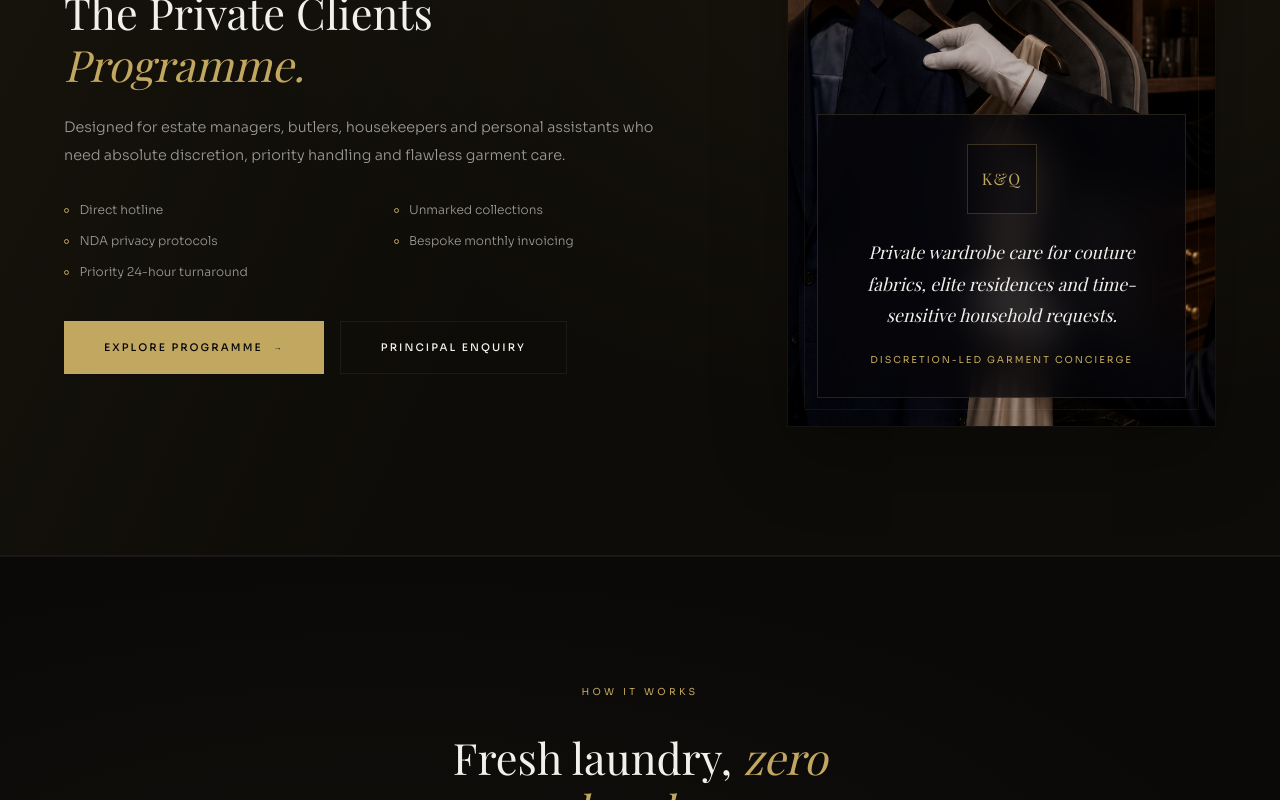
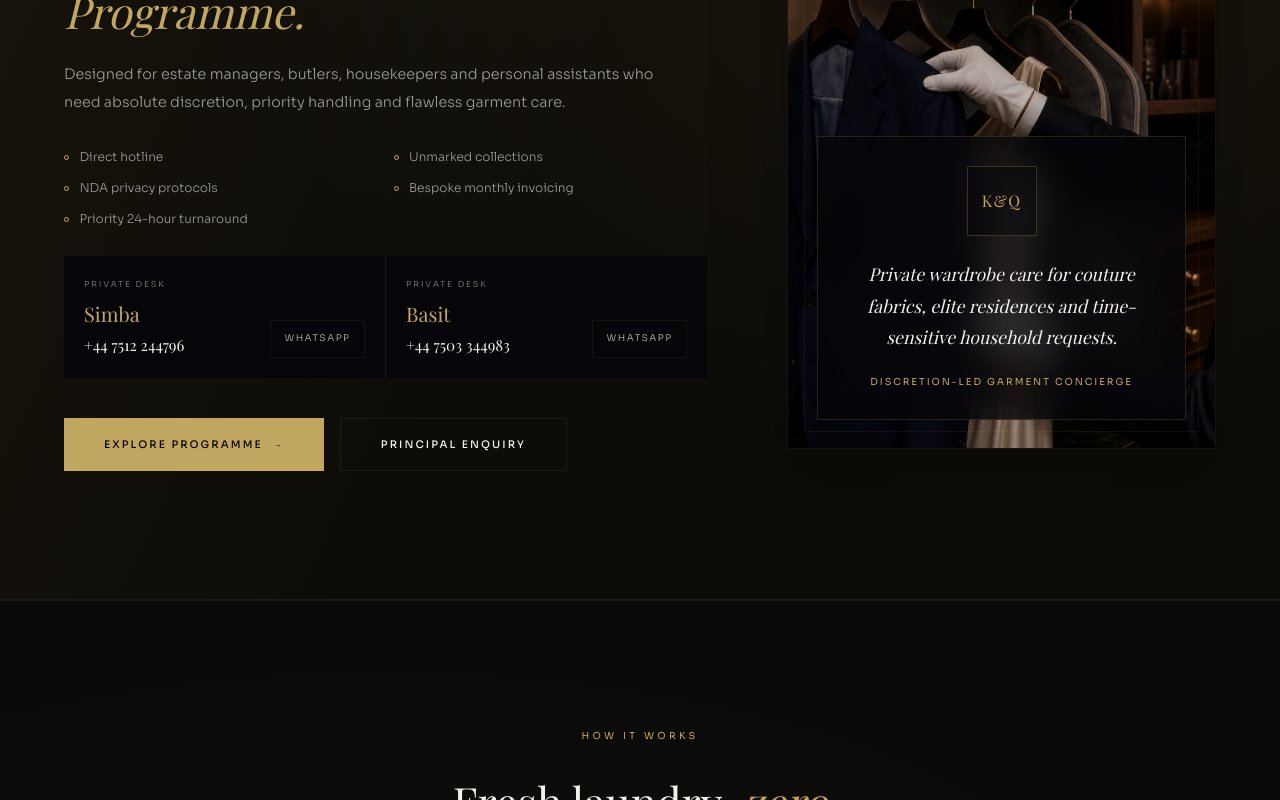
Before and after one commit to Hamza-88stack/Kings-Queens, a React (Vite) app: page / in a window 1280 px wide. Shown: the part 2424-3224 px from the top of the page. Built offline with nearby package versions, Linux system fonts and the light colour scheme; a web font is replaced by a local one.

Commit message:
Add private contacts to homepage

```diff
--- a/src/app/components/HomePage.tsx
+++ b/src/app/components/HomePage.tsx
@@ -1,6 +1,21 @@
 import { useEffect, useRef, useState } from 'react';
 import { Link } from 'react-router';
 import '../../styles/kings-queens.css';
+
+const PRIVATE_CONTACTS = [
+  {
+    name: 'Simba',
+    phone: '+44 7512 244796',
+    tel: '+447512244796',
+    whatsapp: '447512244796',
+  },
+  {
+    name: 'Basit',
+    phone: '+44 7503 344983',
+    tel: '+447503344983',
+    whatsapp: '447503344983',
+  },
+];
 
 export default function HomePage() {
   const [mobileMenuOpen, setMobileMenuOpen] = useState(false);
@@ -369,6 +384,20 @@ export default function HomePage() {
               <span>Bespoke monthly invoicing</span>
               <span>Priority 24-hour turnaround</span>
             </div>
+            <div className="pcx-contacts">
+              {PRIVATE_CONTACTS.map(({ name, phone, tel, whatsapp }) => (
+                <div className="pcx-contact" key={name}>
+                  <div>
+                    <small>Private Desk</small>
+                    <strong>{name}</strong>
+                    <a href={`tel:${tel}`}>{phone}</a>
+                  </div>
+                  <a href={`https://wa.me/${whatsapp}`} target="_blank" rel="noopener noreferrer">
+                    WhatsApp
+                  </a>
+                </div>
+              ))}
+            </div>
             <div className="pcx-actions">
               <Link to="/private-clients" className="btn btn-g">
                 Explore Programme <span className="arr">&rarr;</span>
--- a/src/styles/kings-queens.css
+++ b/src/styles/kings-queens.css
@@ -145,6 +145,15 @@
 .home-page .pcx-points{display:grid;grid-template-columns:repeat(2,minmax(0,1fr));gap:.8rem 1rem;margin-bottom:2.5rem}
 .home-page .pcx-points span{font-size:.76rem;color:var(--txt2);font-weight:300;display:flex;align-items:center;gap:.65rem}
 .home-page .pcx-points span::before{content:'';width:5px;height:5px;border-radius:50%;border:1px solid var(--gold);flex-shrink:0}
+.home-page .pcx-contacts{display:grid;grid-template-columns:repeat(2,minmax(0,1fr));gap:1px;background:var(--bdr2);margin:-.8rem 0 2.5rem}
+.home-page .pcx-contact{background:var(--bg);border-top:2px solid transparent;padding:1.25rem;display:flex;align-items:flex-end;justify-content:space-between;gap:1rem;transition:all .35s var(--ease)}
+.home-page .pcx-contact:hover{background:var(--surface);border-top-color:var(--gold)}
+.home-page .pcx-contact small{display:block;font-size:.52rem;letter-spacing:.22em;text-transform:uppercase;color:var(--txt3);margin-bottom:.55rem}
+.home-page .pcx-contact strong{display:block;font-family:var(--serif);font-size:1.25rem;font-weight:400;color:var(--gold);margin-bottom:.35rem}
+.home-page .pcx-contact div a{font-family:var(--serif);font-size:.95rem;color:var(--txt);transition:color .3s var(--ease)}
+.home-page .pcx-contact div a:hover{color:var(--gold)}
+.home-page .pcx-contact>a{flex-shrink:0;border:1px solid var(--bdr);padding:.7rem .85rem;font-size:.58rem;letter-spacing:.16em;text-transform:uppercase;color:var(--txt2);transition:all .35s var(--ease)}
+.home-page .pcx-contact>a:hover{border-color:var(--gold);color:var(--gold);background:var(--gold-dim)}
 .home-page .pcx-actions{display:flex;gap:1rem;flex-wrap:wrap}
 .home-page .pcx-card{position:relative;min-height:540px;border:1px solid var(--bdr);background:var(--bg);box-shadow:0 28px 70px rgba(0,0,0,.26);overflow:hidden}
 .home-page .pcx-card::after{content:'';position:absolute;inset:1rem;border:1px solid rgba(193,167,95,.08);pointer-events:none}
@@ -275,6 +284,9 @@
   .home-page .fr{grid-template-columns:1fr}
   .home-page .ft-g{grid-template-columns:1fr}
   .home-page .pcx-points{grid-template-columns:1fr}
+  .home-page .pcx-contacts{grid-template-columns:1fr}
+  .home-page .pcx-contact{align-items:flex-start;flex-direction:column}
+  .home-page .pcx-contact>a{width:100%;text-align:center}
   .home-page .pcx-actions{flex-direction:column}
   .home-page .pcx-actions .btn{width:100%;justify-content:center}
   .home-page .svc,.home-page .rev,.home-page .cnt,.home-page .abt,.home-page .prc,.home-page .pcx{padding-left:6vw;padding-right:6vw}
```
